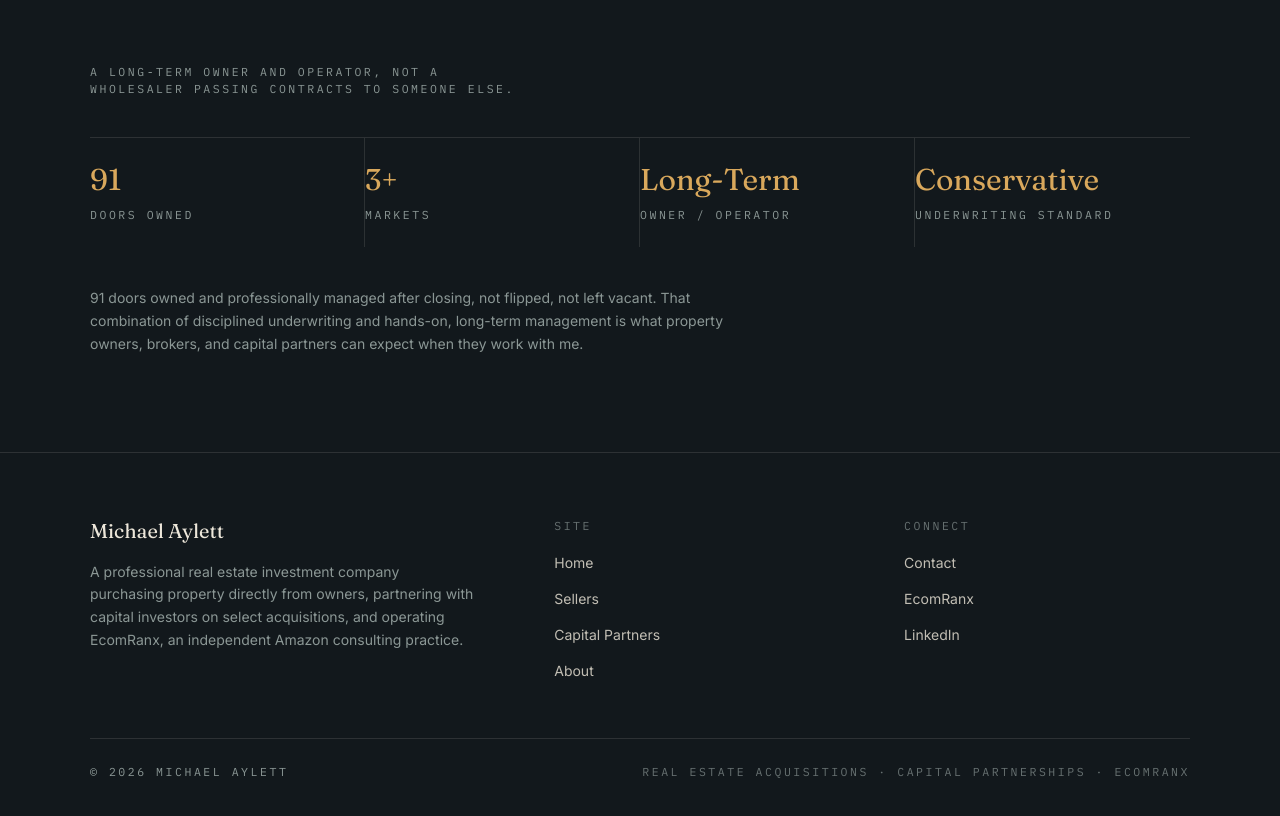
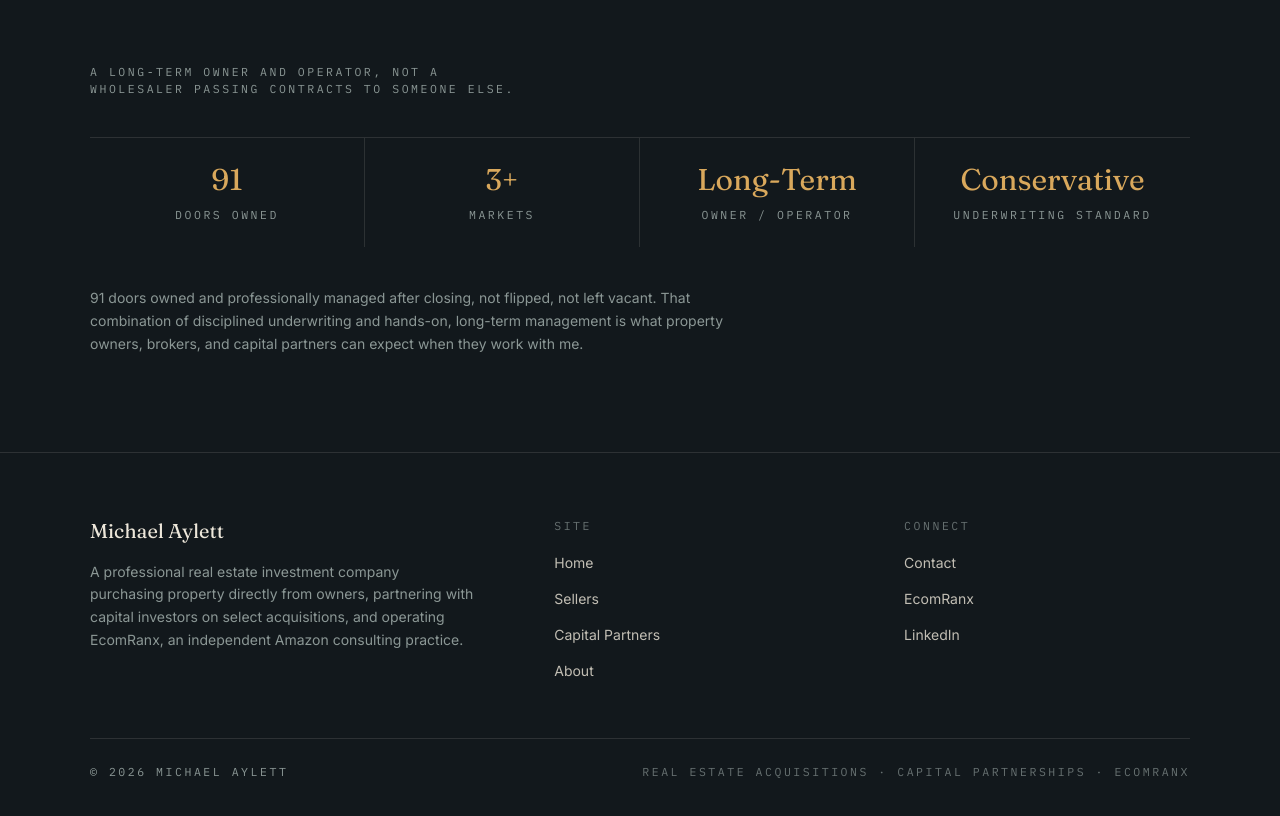
Before and after one commit to michaelaylett1/michaelaylett-website, a Next.js app: page / in a window 1280 px wide. Shown: the part 1480-2296 px from the top of the page. Built offline with nearby package versions, Linux system fonts and the light colour scheme.

Commit message:
Add files via upload

```diff
--- a/components/home/Credibility.tsx
+++ b/components/home/Credibility.tsx
@@ -15,7 +15,10 @@ export default function Credibility() {
         </p>
         <div className="grid grid-cols-2 md:grid-cols-4 border-t border-line">
           {STATS.map((s) => (
-            <div key={s.label} className="border-r border-line last:border-r-0 py-6 pr-6">
+            <div
+              key={s.label}
+              className="border-r border-line last:border-r-0 py-6 px-4 md:px-6 text-center"
+            >
               <div className="font-display text-2xl md:text-3xl text-brass-light">
                 {s.value}
               </div>
```
